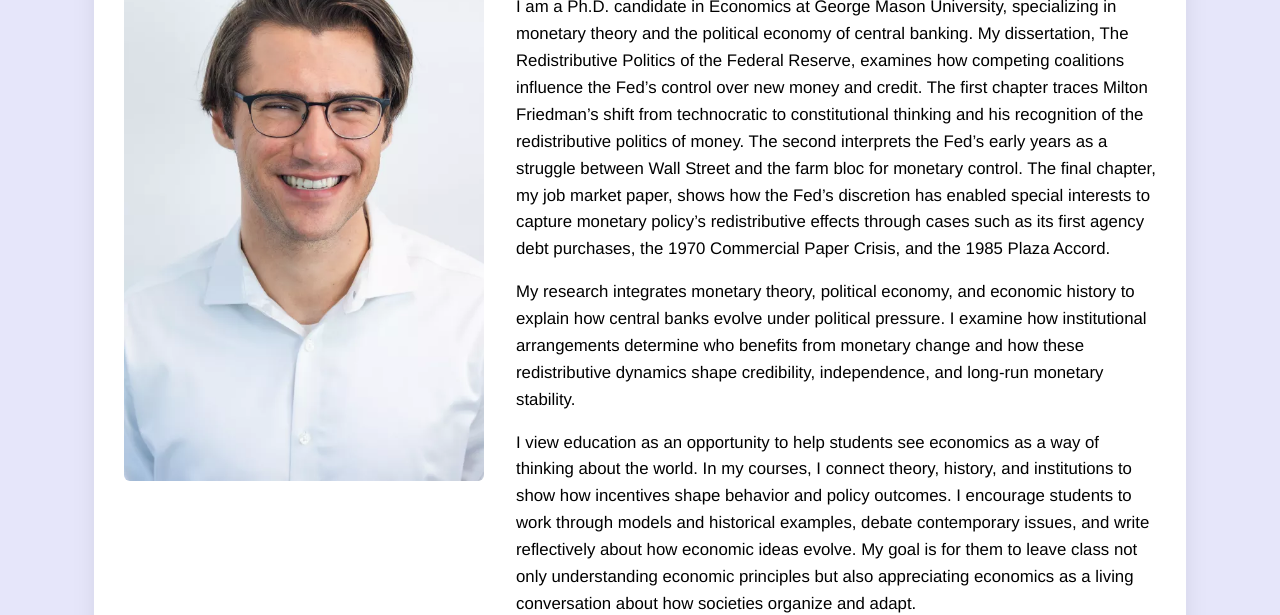
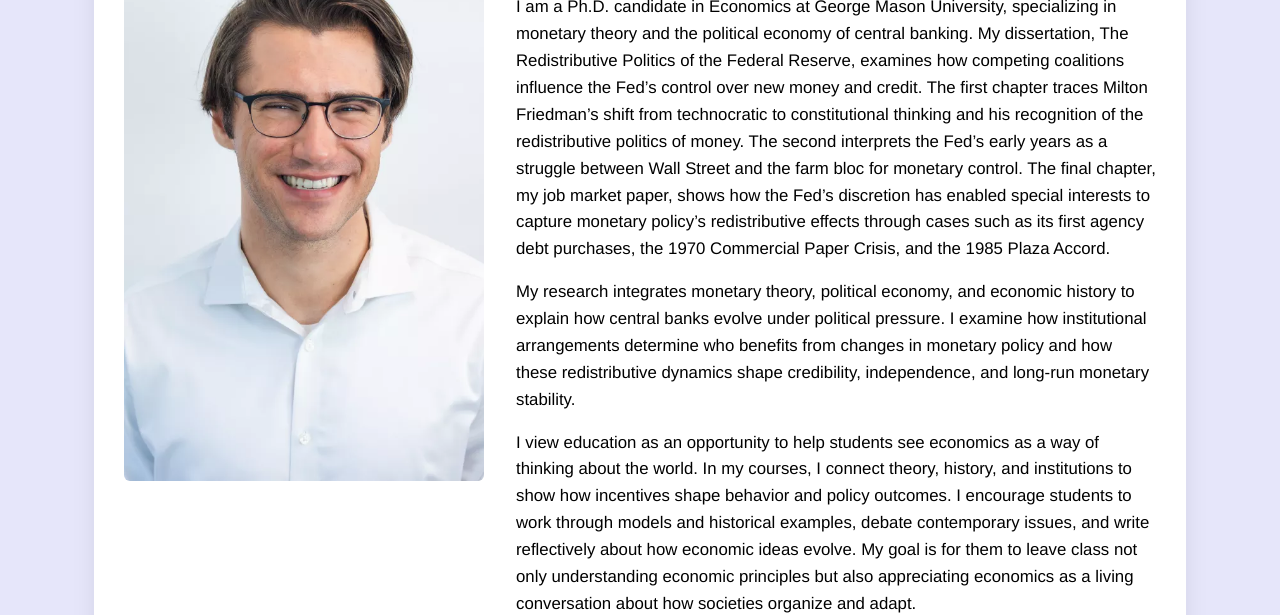
Before and after one commit to Jackbland3k/mikey_website_static, a plain HTML site: page index.html in a window 1280 px wide. Shown: the part 185-800 px from the top of the page. Drawn offline with nearby package versions, Linux system fonts and the light colour scheme.

Commit message:
Update index.html

```diff
--- a/index.html
+++ b/index.html
@@ -101,7 +101,7 @@
       <p>
         My research integrates monetary theory, political economy, and economic history to explain
         how central banks evolve under political pressure. I examine how institutional arrangements
-        determine who benefits from monetary change and how these redistributive dynamics shape
+        determine who benefits from changes in monetary policy and how these redistributive dynamics shape
         credibility, independence, and long-run monetary stability.
       </p>
 
```
